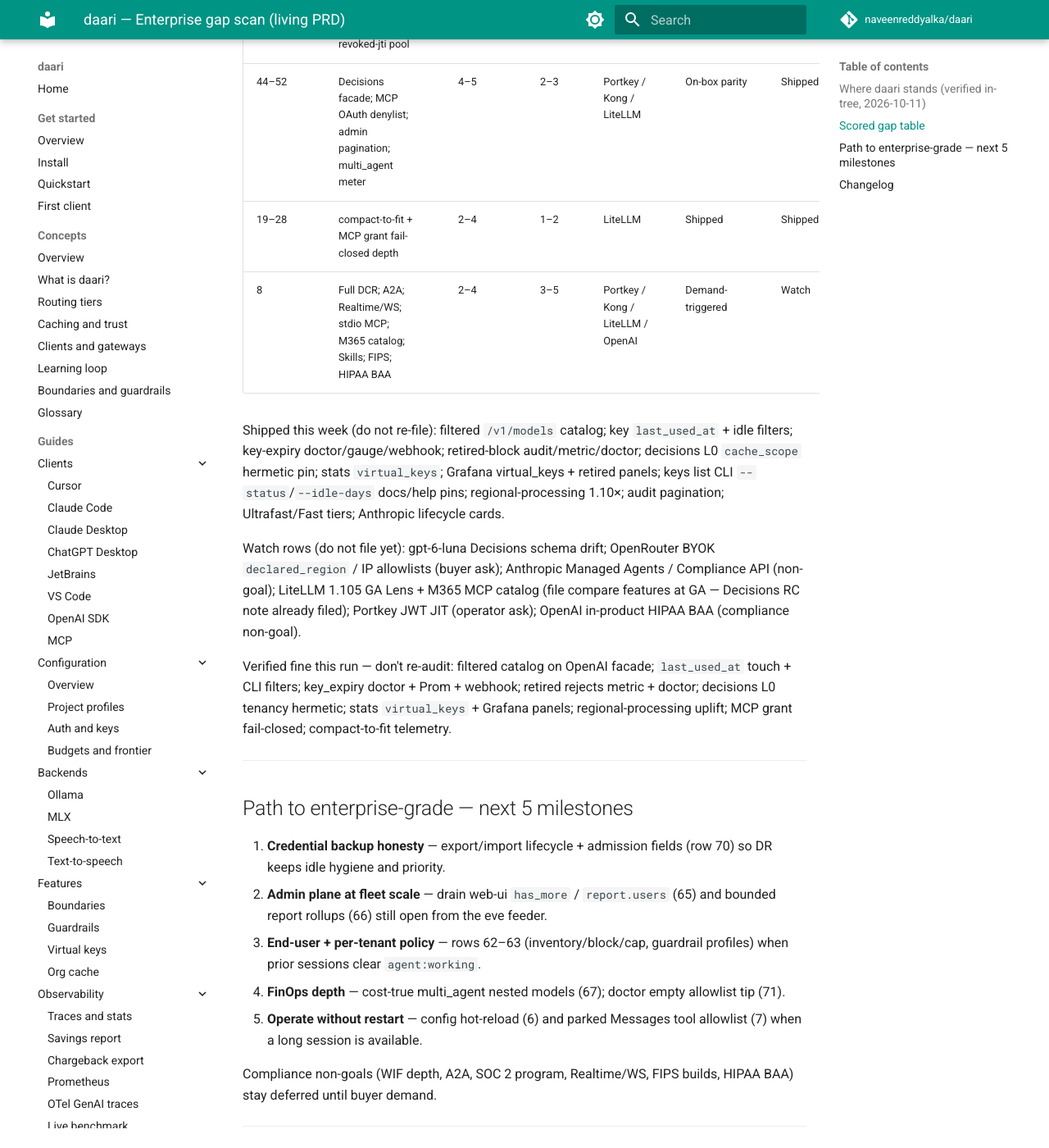
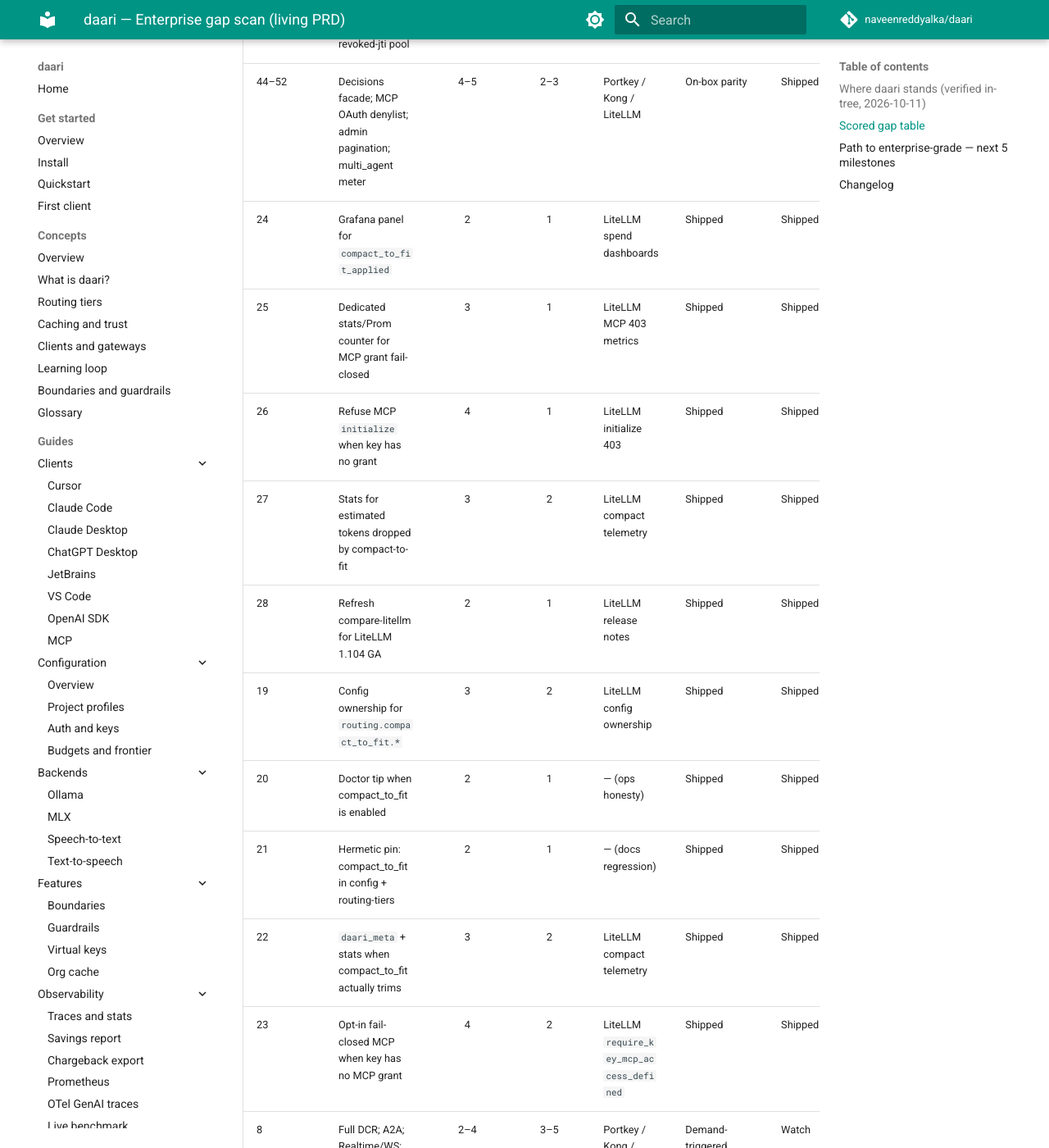
Before and after one commit to naveenreddyalka/daari, an MkDocs documentation site: the page built from docs/prd/ENTERPRISE.md, in a window 1280 px wide and 1400 px high, scrolled down 3218 px. Shown: the whole window at 82% size. Built offline with MkDocs 1.6.1 and Material for MkDocs 9.7.7, drawn with Linux system fonts in a browser that asks for light colours; comment, search, counter and statistics services are not loaded; some of the changed text lies outside the part shown.

Commit message:
docs(prd): restore compact/MCP shipped row pins for hermetic test
Co-authored-by: Cursor <cursoragent@cursor.com>

```diff
--- a/docs/prd/ENTERPRISE.md
+++ b/docs/prd/ENTERPRISE.md
@@ -36,7 +36,7 @@ ACL doc has no hermetic pin.
 
 | # | Gap | Impact | Effort | Who does it best today | Why daari wins local-first | Action |
 |---|-----|:--:|:--:|------------------------|----------------------------|--------|
-| 70 | Keys export/import round-trip `last_used_at` + priority + cache_scope | 4 | 2 | LiteLLM key backup | Air-gapped restore keeps idle/admission | Filed [#1581](https://github.com/naveenreddyalka/daari/issues/1581) |
+| 70 | Keys export/import round-trip `last_used_at` + priority + cache_scope | 4 | 2 | LiteLLM key backup | Air-gapped restore keeps idle/admission | Shipped [#1586](https://github.com/naveenreddyalka/daari/pull/1586) |
 | 71 | Doctor tip when VK allowlist matches zero catalog cards | 3 | 2 | — (ops honesty) | Catch typo before BYOK clients 404 | Filed [#1582](https://github.com/naveenreddyalka/daari/issues/1582) |
 | 72 | `daari stats --help` mentions `virtual_keys` | 2 | 1 | — (CLI honesty) | Same JSON operators already dump | Filed [#1583](https://github.com/naveenreddyalka/daari/issues/1583) |
 | 73 | compare-litellm: LiteLLM 1.105 RC Decisions vs daari | 2 | 1 | LiteLLM release notes | On-box Decisions already ship | Filed [#1584](https://github.com/naveenreddyalka/daari/issues/1584) |
@@ -56,7 +56,16 @@ ACL doc has no hermetic pin.
 | 53 | Doctor + Helm + auth-and-keys coverage for `/v1/decisions` | 3 | 1 | — (ops honesty) | Operators discover the surface | Shipped |
 | 55–59 | Decisions budgets; Ultrafast; haiku fidelity; lifecycle; revoked-jti pool | 4–5 | 2 | LiteLLM / OpenAI / Kong | On-box parity | Shipped |
 | 44–52 | Decisions facade; MCP OAuth denylist; admin pagination; multi_agent meter | 4–5 | 2–3 | Portkey / Kong / LiteLLM | On-box parity | Shipped |
-| 19–28 | compact-to-fit + MCP grant fail-closed depth | 2–4 | 1–2 | LiteLLM | Shipped | Shipped |
+| 24 | Grafana panel for `compact_to_fit_applied` | 2 | 1 | LiteLLM spend dashboards | Shipped | Shipped |
+| 25 | Dedicated stats/Prom counter for MCP grant fail-closed | 3 | 1 | LiteLLM MCP 403 metrics | Shipped | Shipped |
+| 26 | Refuse MCP `initialize` when key has no grant | 4 | 1 | LiteLLM initialize 403 | Shipped | Shipped |
+| 27 | Stats for estimated tokens dropped by compact-to-fit | 3 | 2 | LiteLLM compact telemetry | Shipped | Shipped |
+| 28 | Refresh compare-litellm for LiteLLM 1.104 GA | 2 | 1 | LiteLLM release notes | Shipped | Shipped |
+| 19 | Config ownership for `routing.compact_to_fit.*` | 3 | 2 | LiteLLM config ownership | Shipped | Shipped |
+| 20 | Doctor tip when compact_to_fit is enabled | 2 | 1 | — (ops honesty) | Shipped | Shipped |
+| 21 | Hermetic pin: compact_to_fit in config + routing-tiers | 2 | 1 | — (docs regression) | Shipped | Shipped |
+| 22 | `daari_meta` + stats when compact_to_fit actually trims | 3 | 2 | LiteLLM compact telemetry | Shipped | Shipped |
+| 23 | Opt-in fail-closed MCP when key has no MCP grant | 4 | 2 | LiteLLM `require_key_mcp_access_defined` | Shipped | Shipped |
 | 8 | Full DCR; A2A; Realtime/WS; stdio MCP; M365 catalog; Skills; FIPS; HIPAA BAA | 2–4 | 3–5 | Portkey / Kong / LiteLLM / OpenAI | Demand-triggered | Watch |
 
 Shipped this week (do not re-file): filtered `/v1/models` catalog; key
```
